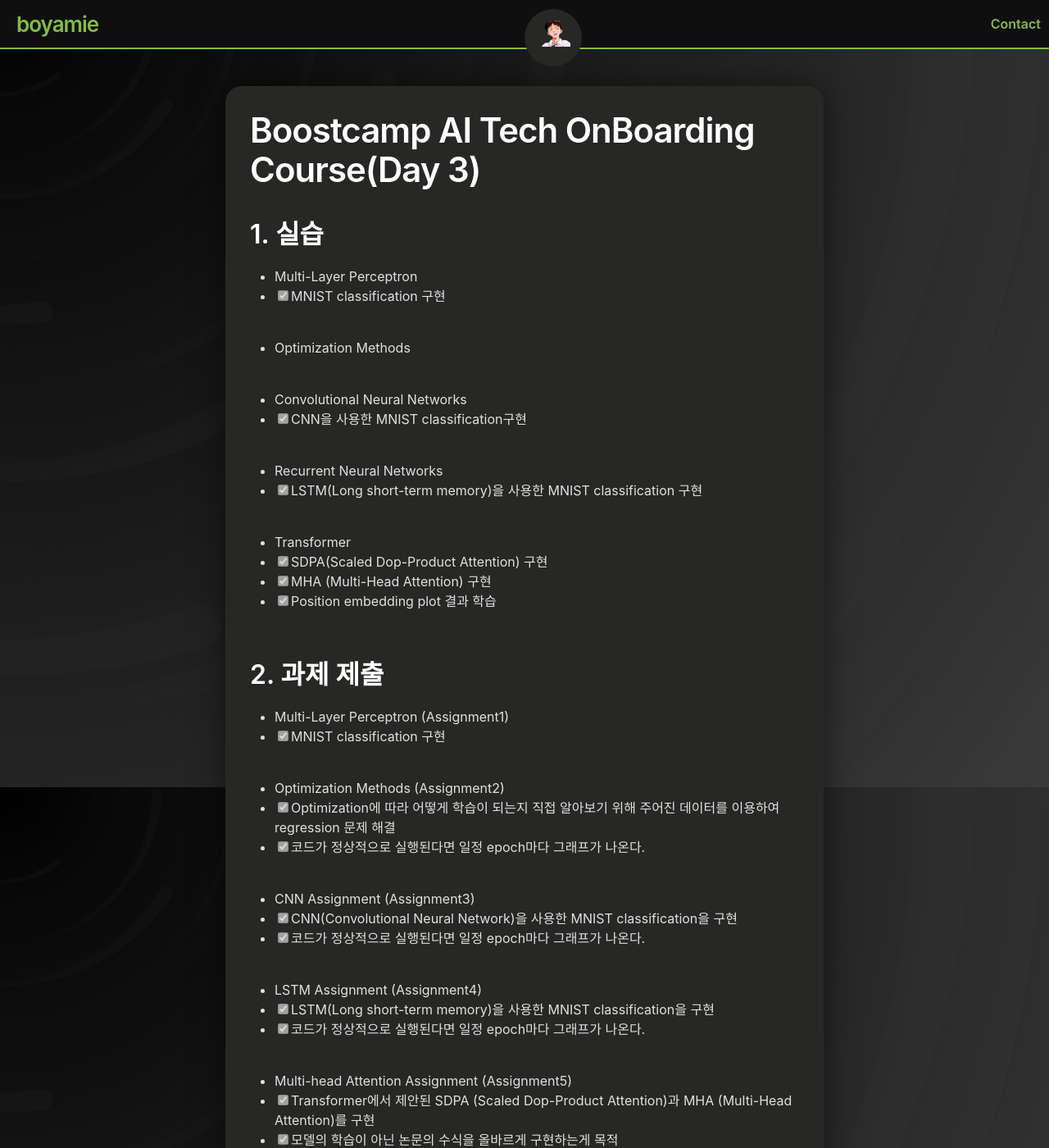
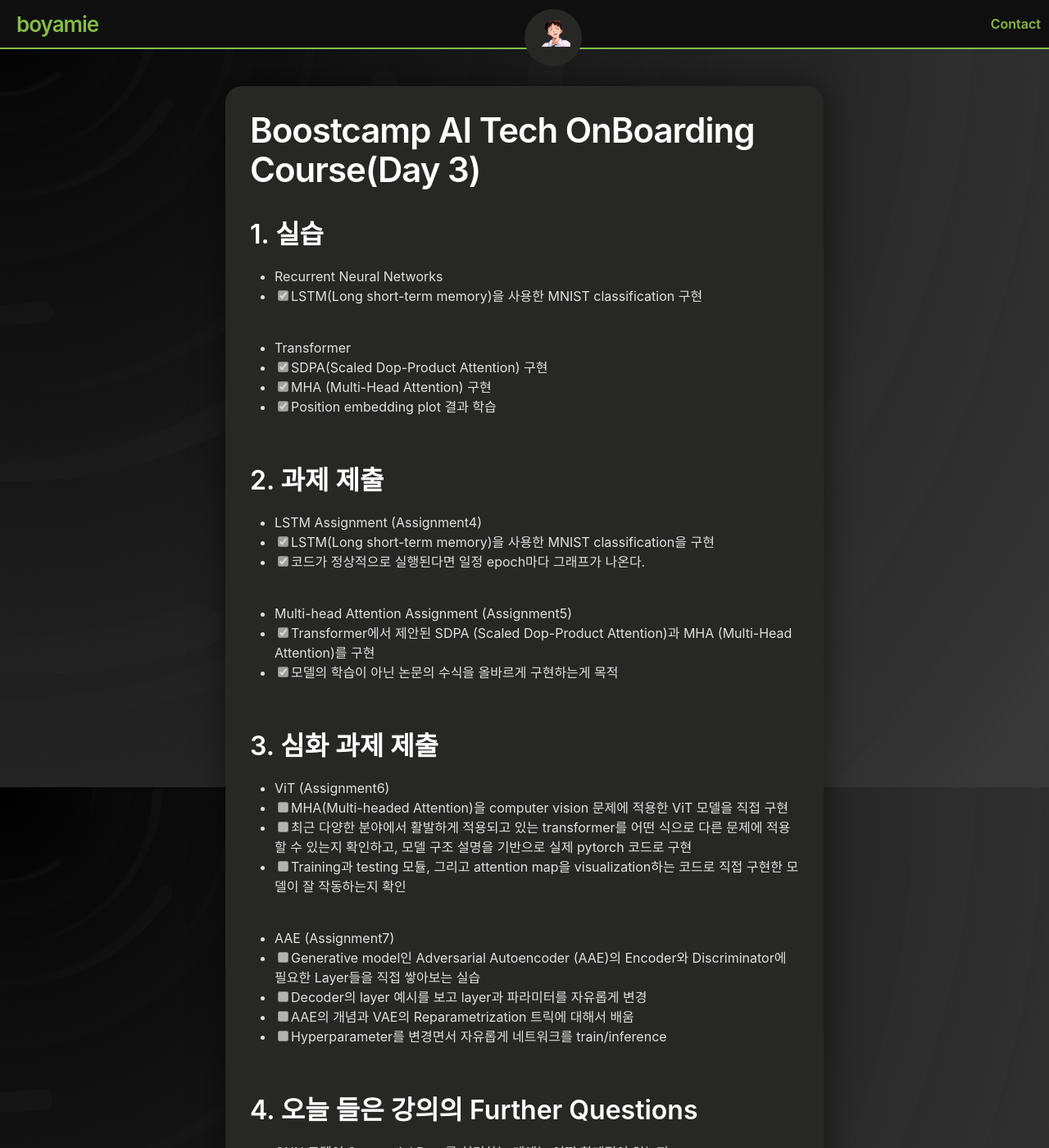
Before and after one commit to boyamie/boyamie.github.io, a Jekyll site: the page built from _posts/2024-07-31-boostcamp_3.md, in a window 1280 px wide and 1400 px high. Shown: the whole window at 82% size. Built offline with Jekyll 4.4.1, drawn with Linux system fonts in a browser that asks for light colours.

Commit message:
Update 2024-07-31-boostcamp_3.md

```diff
--- a/_posts/2024-07-31-boostcamp_3.md
+++ b/_posts/2024-07-31-boostcamp_3.md
@@ -6,17 +6,6 @@ tags: [Naver Boostcamp, daily report]
 ---
 
 ## 1. 실습
-
-* Multi-Layer Perceptron
-- [x] MNIST classification 구현
-<br><br>
-
-* Optimization Methods
-<br><br>
-
-* Convolutional Neural Networks
-- [x] CNN을 사용한 MNIST classification구현
-<br><br>
 
 * Recurrent Neural Networks
 - [x] LSTM(Long short-term memory)을 사용한 MNIST classification 구현
@@ -29,20 +18,6 @@ tags: [Naver Boostcamp, daily report]
 <br><br>
 
 ## 2. 과제 제출
-
-* Multi-Layer Perceptron (Assignment1)
- - [x] MNIST classification 구현
-<br><br>
-
-* Optimization Methods (Assignment2)
- - [x] Optimization에 따라 어떻게 학습이 되는지 직접 알아보기 위해 주어진 데이터를 이용하여 regression 문제 해결
- - [x] 코드가 정상적으로 실행된다면 일정 epoch마다 그래프가 나온다.
-<br><br>
-
-* CNN Assignment (Assignment3)
- - [x] CNN(Convolutional Neural Network)을 사용한 MNIST classification을 구현
-  - [x] 코드가 정상적으로 실행된다면 일정 epoch마다 그래프가 나온다.
-<br><br>
 
 * LSTM Assignment (Assignment4)
  - [x] LSTM(Long short-term memory)을 사용한 MNIST classification을 구현
@@ -74,7 +49,9 @@ tags: [Naver Boostcamp, daily report]
 - CNN 모델이 Sequential Data를 처리하는 데에는 어떤 한계점이 있는지
 - LSTM 에서는 Modern CNN 내용에서 배웠던 개념 중 어떤 것이 적용되어 있는지
 - RNN, LSTM, GRU의 구조적 차이점과 장단점이 무엇인지
+<br><br>
 
 ## 4. 오늘 들은 강의의 Further Reading
 
-[RNN과 LSTM](https://ratsgo.github.io/natural%20language%20processing/2017/03/09/rnnlstm/)
+- [RNN과 LSTM](https://ratsgo.github.io/natural%20language%20processing/2017/03/09/rnnlstm/)
+<br><br>
```
